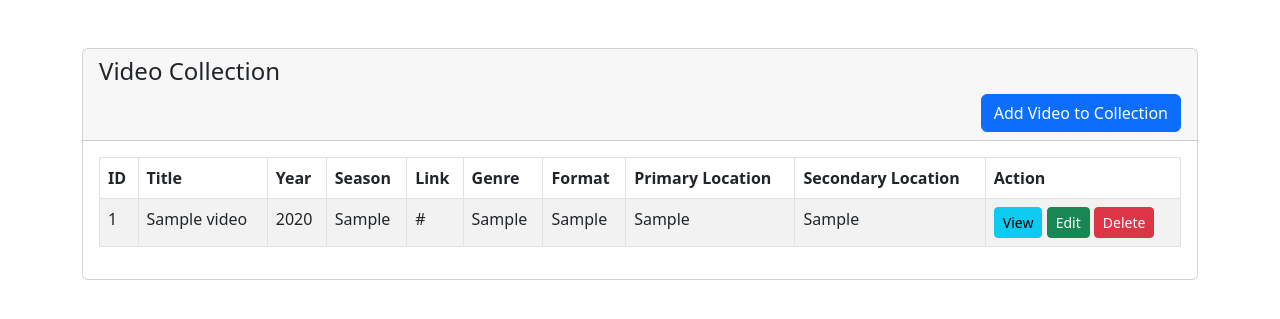
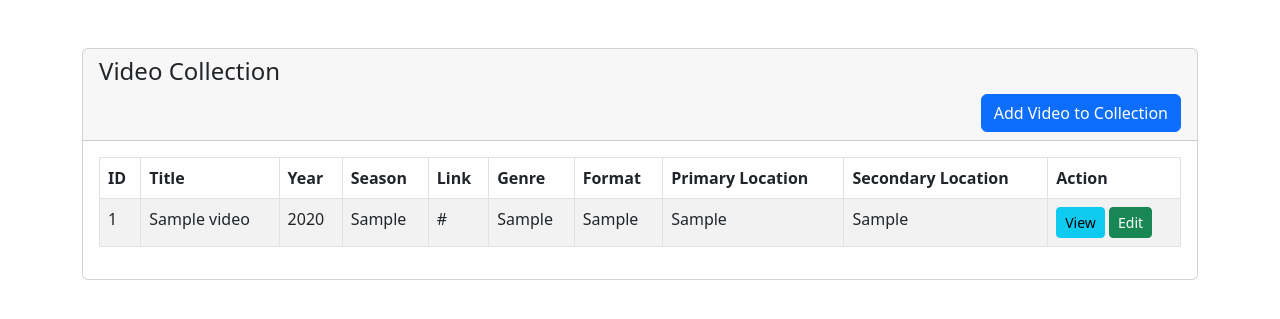
Before and after one commit to lungolago/media, a PHP site: page / in a window 1280 px wide. Shown: the top 319 px of the page. Run offline with PHP 8.4, Linux system fonts and the light colour scheme; tables that the repository leaves empty or names only in its code hold one stand-in row (values such as "Sample post").

Commit message:
removed delete button from index

```diff
--- a/index.php
+++ b/index.php
@@ -72,9 +72,11 @@
                                                 <a href="media-view.php?id=<?= $video['id']?>" class="btn btn-info btn-sm">View</a>
                                                 <a href="media-edit.php?id=<?= $video['id']?>" class="btn btn-success btn-sm">Edit</a>
 
+                                                <!--
                                                 <form action="load.php" method="POST" class="d-inline">
-                                                    <button type="submit" name="delete_media" value="<?=$video['id']; ?>" class="btn btn-danger btn-sm">Delete</button>
+                                                    <button type="submit" name="delete_media" value="<?//=$video['id']; ?>" class="btn btn-danger btn-sm">Delete</button>
                                                 </form>
+                                                -->
                                             </td>
                                         </tr>
                                             <?php
```
